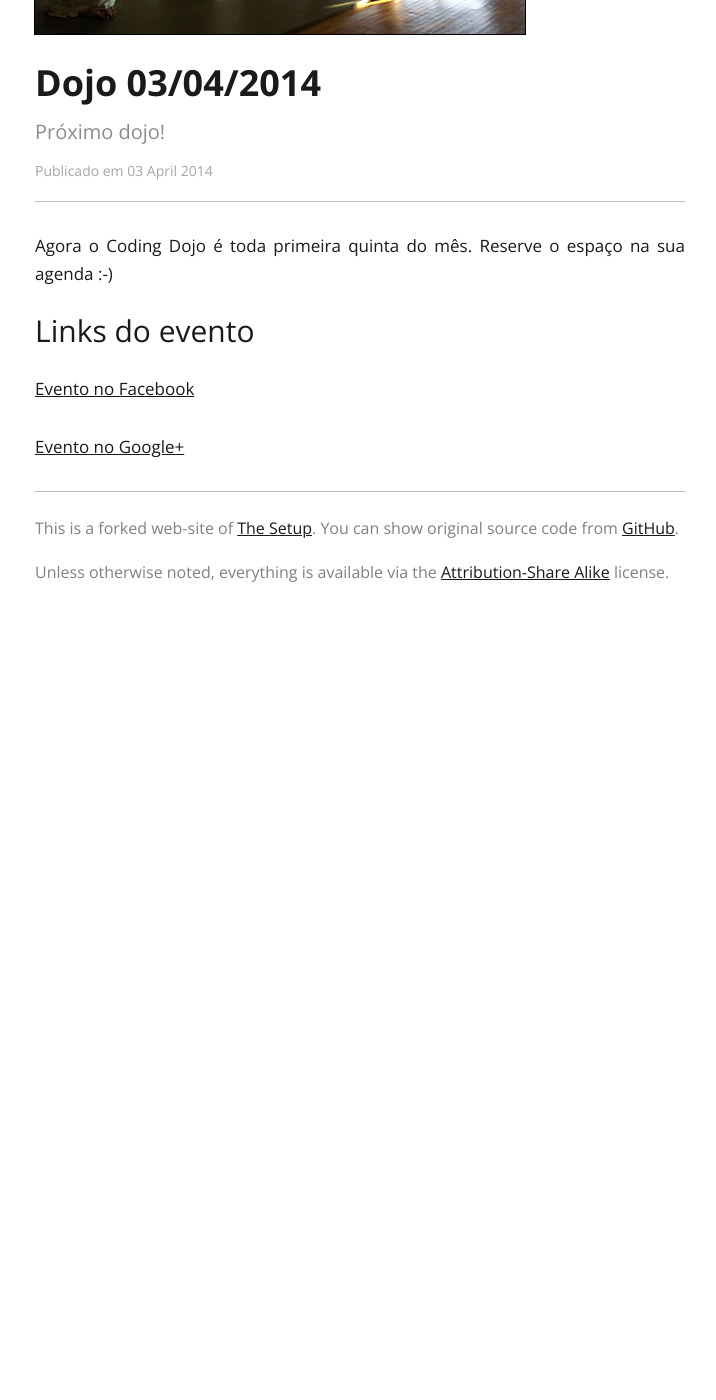
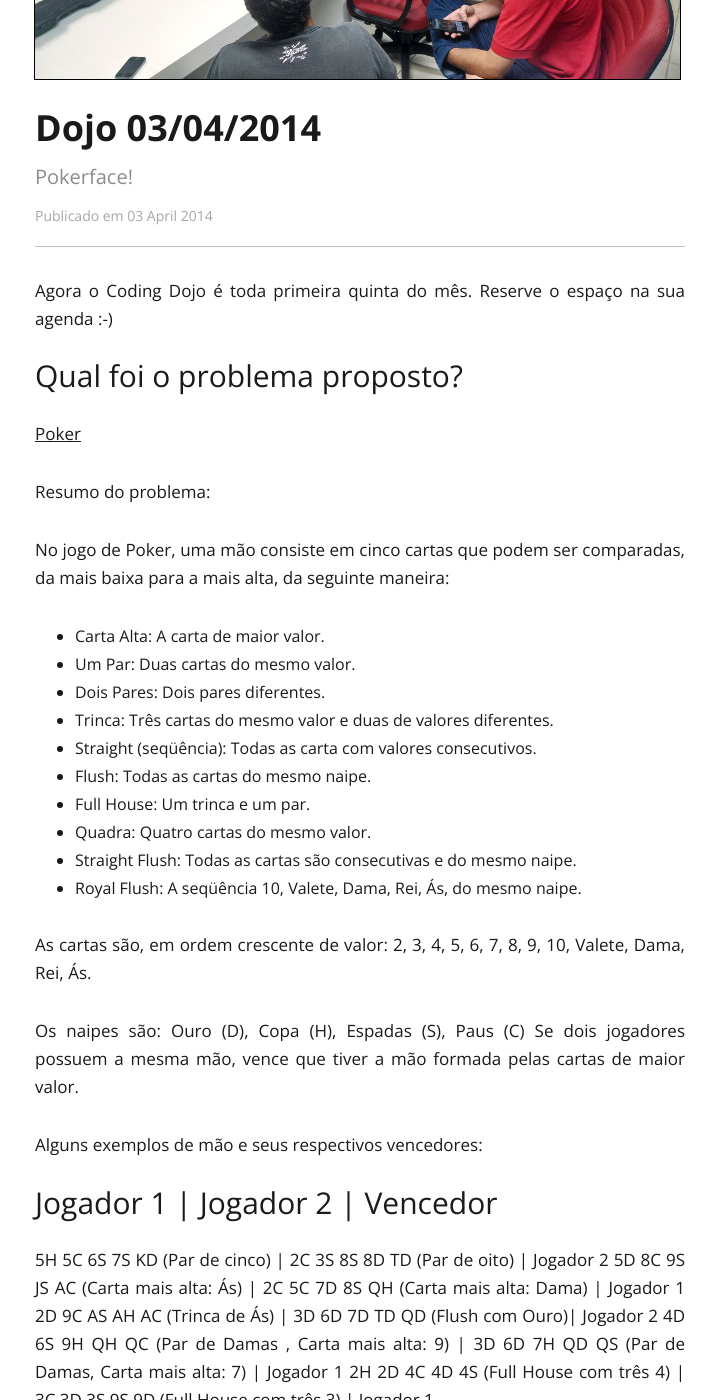
Before and after one commit to dojo-se/dojo-se.github.com, a Jekyll site: the page built from _posts/2014-04-03-coding_dojo.md, in a window 1280 px wide and 1400 px high, scrolled down 552 px. Shown: the whole window, without its empty margins (280-996 px from the left). Built offline with Jekyll 4.4.1, drawn with Linux system fonts in a browser that asks for light colours; Markdown is read by kramdown in place of the engine named in the settings; before the commit the page ends 1182 px from its top, so only the background shows below that; some of the changed text lies outside the part shown.

Commit message:
Dojo Abril/2014: post completo

```diff
--- a/_posts/2014-04-03-coding_dojo.md
+++ b/_posts/2014-04-03-coding_dojo.md
@@ -1,13 +1,81 @@
 ---
 layout  : post
 person  : Dojo 03/04/2014
-summary : Próximo dojo!
+summary : Pokerface!
 ---
 
 Agora o Coding Dojo é toda primeira quinta do mês. Reserve o espaço na sua agenda :-)
 
-## Links do evento
+## Qual foi o problema proposto?
+
+[Poker](http://dojopuzzles.com/problemas/exibe/poker/ "DojoPuzzles")
+
+Resumo do problema:
+
+No jogo de Poker, uma mão consiste em cinco cartas que podem ser comparadas, da mais baixa para a mais alta, da seguinte maneira:
+
+- Carta Alta: A carta de maior valor.
+- Um Par: Duas cartas do mesmo valor.
+- Dois Pares: Dois pares diferentes.
+- Trinca: Três cartas do mesmo valor e duas de valores diferentes.
+- Straight (seqüência): Todas as carta com valores consecutivos.
+- Flush: Todas as cartas do mesmo naipe.
+- Full House: Um trinca e um par.
+- Quadra: Quatro cartas do mesmo valor.
+- Straight Flush: Todas as cartas são consecutivas e do mesmo naipe.
+- Royal Flush: A seqüência 10, Valete, Dama, Rei, Ás, do mesmo naipe.
+
+As cartas são, em ordem crescente de valor: 2, 3, 4, 5, 6, 7, 8, 9, 10, Valete, Dama, Rei, Ás.
+
+Os naipes são: Ouro (D), Copa (H), Espadas (S), Paus (C)
+Se dois jogadores possuem a mesma mão, vence que tiver a mão formada pelas cartas de maior valor.
+
+Alguns exemplos de mão e seus respectivos vencedores:
+
+Jogador 1 | Jogador 2 | Vencedor
+--------------------------------
+5H 5C 6S 7S KD (Par de cinco) | 2C 3S 8S 8D TD (Par de oito) | Jogador 2
+5D 8C 9S JS AC (Carta mais alta: Ás) | 2C 5C 7D 8S QH (Carta mais alta: Dama) | Jogador 1
+2D 9C AS AH AC (Trinca de Ás) | 3D 6D 7D TD QD (Flush com Ouro)| Jogador 2
+4D 6S 9H QH QC (Par de Damas , Carta mais alta: 9) | 3D 6D 7H QD QS (Par de Damas, Carta mais alta: 7) | Jogador 1
+2H 2D 4C 4D 4S (Full House com três 4) | 3C 3D 3S 9S 9D (Full House com três 3) | Jogador 1
+
+Desenvolva um programa que, de acordo com as mãos de dois jogadores, informe qual deles é o vencedor.
+
+Linguagem escolhida: Python.
+
+Especialista: Wagner Macedo.
+
+## Qual a situação da solução no final do dojo?
+
+Faltam muitas regras a serem implementadas. Sinta-se à vontade para contribuir com a solução!
+
+## E cadê o código?
+
+[Tá aqui no GitHub!](https://github.com/dojo-se/poker)
+
+## Pós-dojo
+
+Finalmente tivemos um pós-dojo! Esperamos que continuemos a ter nas próximas vezes.
+
+**Positivos**
+
+- Novatos!
+- Mais gente!
+- Ambiente descontraído.
+- Problema interessante.
+- Café.
+- Pós-dojo!
+
+**Negativos**
+
+- Baby steps e TDD negligenciados.
+- Todos eram co-pilotos. Pitacos everywhere!
+-
+## Links úteis
 
 [Evento no Facebook](https://www.facebook.com/events/649326105103737/)
 
 [Evento no Google+](https://plus.google.com/events/cp070id92gf7gj1ap9carns8umc?authkey=CLa2leWxx8vxsQE)
+
+[Fotos no Flickr](http://www.flickr.com/photos/erickmendonca/sets/72157641953730615/)
```
Also changed, not shown: images/2014-04-03-coding_dojo.jpg.
